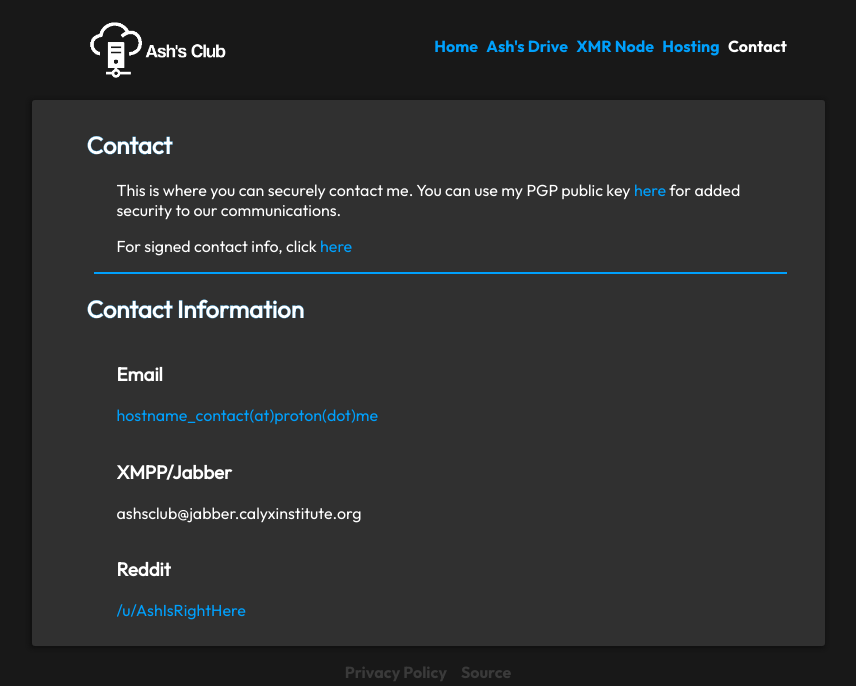
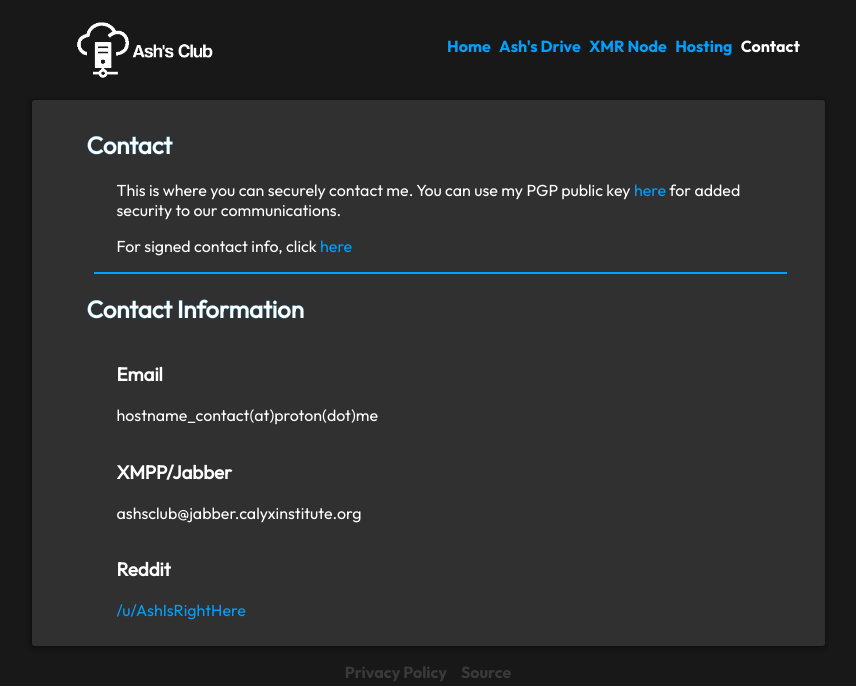
Before and after one commit to Ashintosh/ashs.club, a PHP site: page /contact/ in a window 1280 px wide. Shown: the top 686 px of the page, without its empty margins (212-1068 px from the left). Run offline with PHP 8.4, Linux system fonts and the light colour scheme.

Commit message:
Fixed website header on larger screens

```diff
--- a/contact/index.html
+++ b/contact/index.html
@@ -59,7 +59,7 @@
                     <div class="page-content">
                         <div class="contact-address">
                             <h3>Email</h3>
-                            <p><a href='mai&#108;to&#58;host&#110;a%6De_%63ont&#97;ct%40pr&#111;to%6E&#46;m&#101;'>hostname_contact(at)proton(dot)me</a></p>
+                            <p>hostname_contact(at)proton(dot)me</p>
                         </div>
                         <div class="contact-address">
                             <h3>XMPP/Jabber</h3>
--- a/static/css/styles.css
+++ b/static/css/styles.css
@@ -246,7 +246,7 @@ body
 		height: 95px;
 		justify-content: center;
 		position: fixed;
-		width: 60%;
+		width: 62%;
 	}
 	.header .logo
 	{
@@ -268,7 +268,6 @@ body
 		width: 60%;
 	}
 }
-
 @media screen and (max-width: 1108px)
 {
 	.header
```
